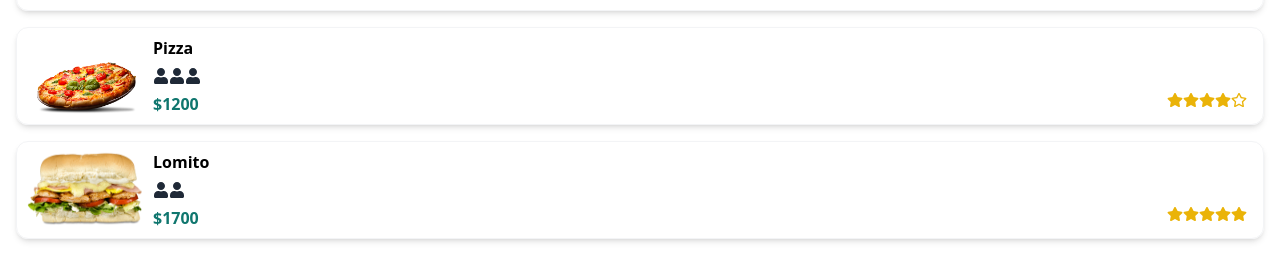
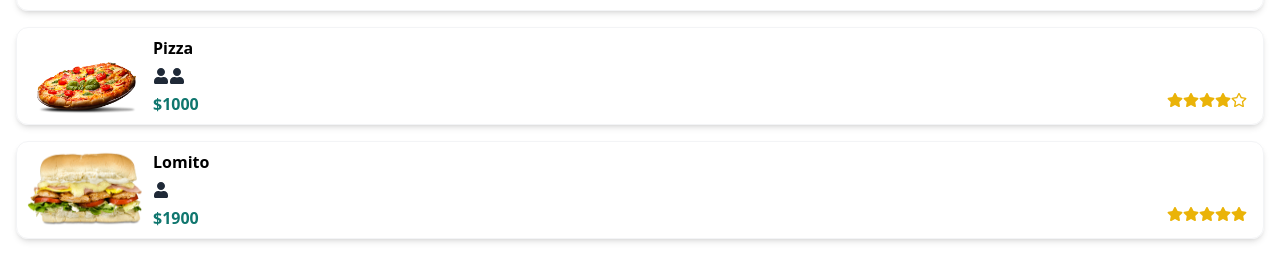
Before and after one commit to lcassettai/SeminarioFinal, a React (Create React App) app: page /restaurantes/1/1 in a window 1280 px wide. Shown: the part 415-695 px from the top of the page. Built offline with nearby package versions, Linux system fonts and the light colour scheme.

Commit message:
Mejora en el menu, agrega datos de ejemplo dinamicos

```diff
--- a/src/components/menu/ModalProducto.jsx
+++ b/src/components/menu/ModalProducto.jsx
@@ -16,6 +16,7 @@ const ModalProducto = ({
   cambiarEstado,
   setProductos,
   setEstadoModal,
+  idProducto
 }) => {
   const [cantidad, setCantidad] = useState(0);
 
@@ -43,16 +44,16 @@ const ModalProducto = ({
   const agregarAlPedido = () => {
     //Habria que cambiar el nombre del producto por un id
     setProductos((prevState) => {
-      let productoEnCarrito = prevState.find((prod) => prod.id === nombre);
+      let productoEnCarrito = prevState.find((prod) => prod.id === idProducto);
 
       return productoEnCarrito
         ? [
-            ...prevState.map((prod) => prod.id === nombre ? {...prod,cantidad:prod.cantidad += cantidad} :{...prod}),
+            ...prevState.map((prod) => prod.id === idProducto ? {...prod,cantidad:prod.cantidad += cantidad} :{...prod}),
           ]
         : [
             ...prevState,
             {
-              id: nombre,
+              id: idProducto,
               nombre: nombre,
               cantidad: cantidad,
               precio: precio
--- a/src/components/menu/Producto.jsx
+++ b/src/components/menu/Producto.jsx
@@ -41,6 +41,7 @@ const Producto = (props) => {
         estrellas={props.estrellas}
         precio={props.precio}
         setProductos={props.setProductos}
+        idProducto={props.idProducto}
         setEstadoModal={setEstadoModal}
       />
     </>
--- a/src/views/restaurantes/Menu.jsx
+++ b/src/views/restaurantes/Menu.jsx
@@ -10,6 +10,50 @@ const Menu = () => {
   const { codigoMesa } = useParams();
   const [estadoModalDetalle,setEstadoModalDetalle] = useState(false);
   const [pedido, setProductos] = useState([]);
+
+  const productosEjemplo = [
+    {
+      id:1,
+      nombre:"Hamburguesa",
+      estrellas:3,
+      consumidores:1,
+      precio:1200,
+      imagen:'/img/demo-hamburguesa.png',
+      setProductos:{setProductos}
+    },
+    {
+      id:2,
+      nombre:"Pizza",
+      estrellas:4,
+      consumidores:2,
+      precio:1000,
+      imagen:'/img/demo-pizza.png',
+      setProductos:{setProductos}
+    },
+    {
+      id:3,
+      nombre:"Lomito",
+      estrellas:5,
+      consumidores:1,
+      precio:1900,
+      imagen:'/img/demo-lomito.png',
+      setProductos:{setProductos}
+    },
+  ];
+
+  let productos = productosEjemplo.map((producto) => {
+    //TODO la key debe ser el id del producto
+    return (<Producto
+      key={producto.id}
+      idProducto={producto.id}
+      nombre={producto.nombre}
+      estrellas={producto.estrellas}
+      consumidores={producto.consumidores}
+      precio={producto.precio}
+      imagen={producto.imagen}
+      setProductos={setProductos}
+    />);
+  });
 
   return (
     <>
@@ -32,30 +76,7 @@ const Menu = () => {
           </h3>
         </div>
         <div className="flex flex-col">
-          <Producto
-            nombre="Hamburguesa"
-            estrellas="3"
-            consumidores="1"
-            precio="1200"
-            imagen={`/img/demo-hamburguesa.png`}
-            setProductos={setProductos}
-          />
-          <Producto
-            nombre="Pizza"
-            estrellas="4"
-            consumidores="3"
-            precio="1200"
-            imagen={`/img/demo-pizza.png`}
-            setProductos={setProductos}
-          />
-          <Producto
-            nombre="Lomito"
-            estrellas="5"
-            consumidores="2"
-            precio="1700"
-            imagen={`/img/demo-lomito.png`}
-            setProductos={setProductos}
-          />
+            {productos}
         </div>
       </div>
       <FooterResumen
```
